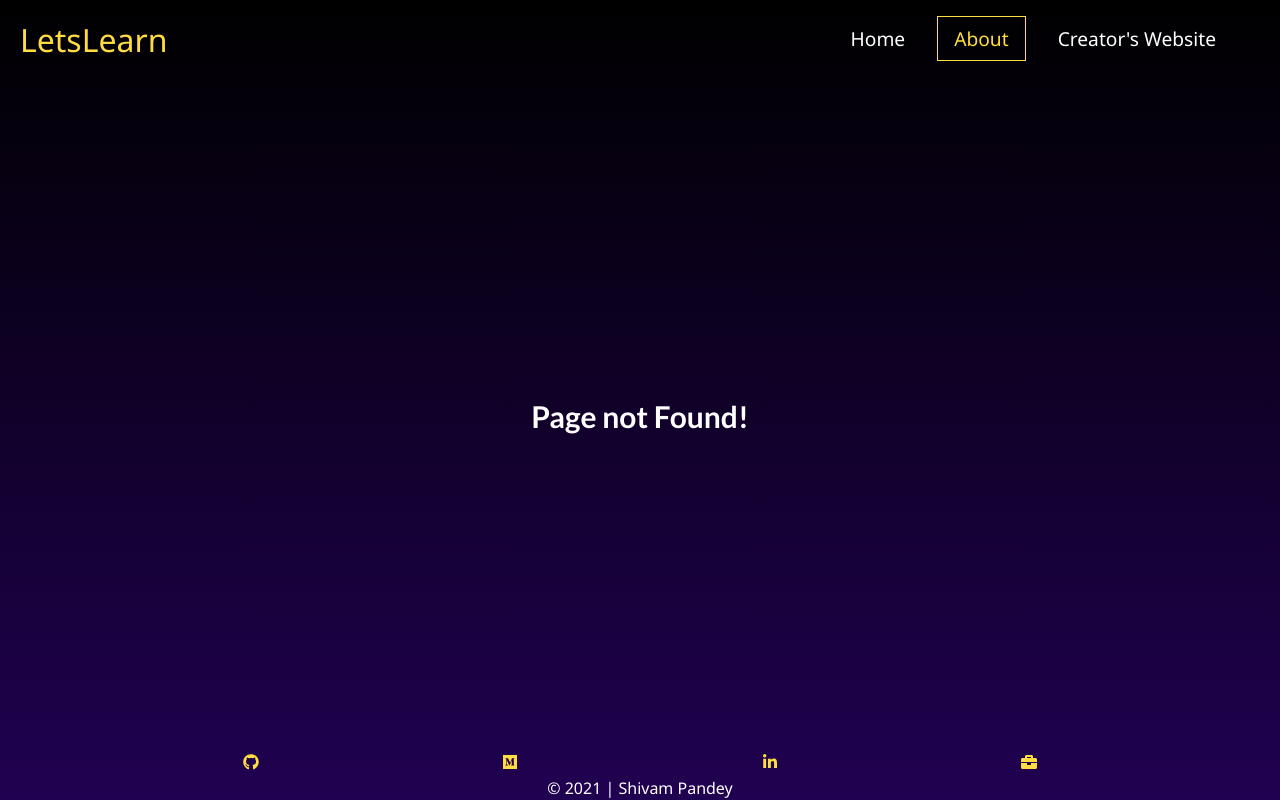
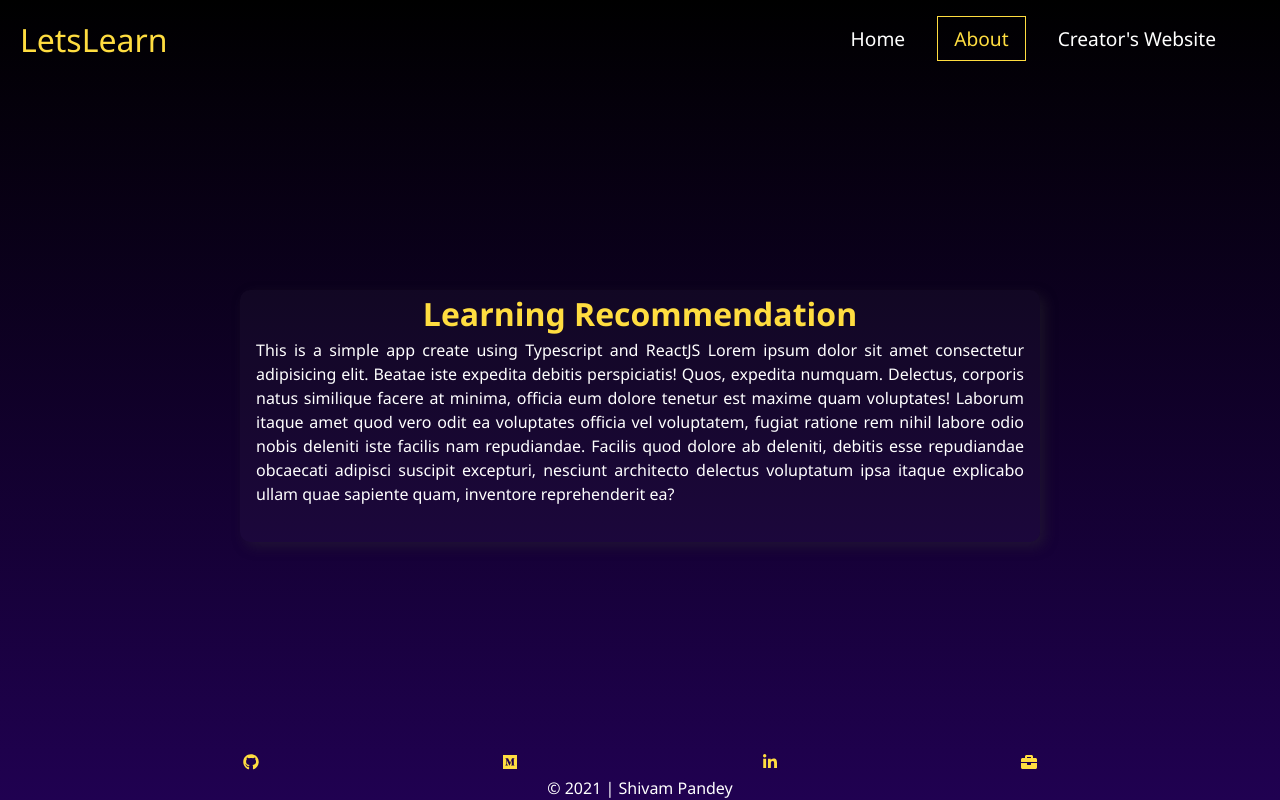
Before and after one commit to SJTGSHIVAM/learning_recommendation_mark9, a React (Create React App) app: page /about in a window 1280 px wide. Before the commit this address had no page. Built offline with nearby package versions, Linux system fonts and the light colour scheme.

Commit message:
fix: about page fixed

```diff
--- a/src/App.css
+++ b/src/App.css
@@ -123,6 +123,3 @@ a {
   margin-top: 25px;
   margin-bottom: 25px;
 }
-.rec-critic {
-  /* max-width: 100px; */
-}
--- a/src/App.tsx
+++ b/src/App.tsx
@@ -17,8 +17,8 @@ function App() {
       <Switch>
         <Route path="/" component={() => <RecList top={"dsa"} />} exact />
         <Route path="/rec/:id/:topic" component={Rec} />
+        <Route path="/about" exact component={About} />
         <Route path="/" component={NotFound} />
-        <Route path="/about" exact component={About} />
       </Switch>
       <Footer />
     </BrowserRouter>
--- a/src/components/About/About.css
+++ b/src/components/About/About.css
@@ -1,12 +1,23 @@
 * {
   box-sizing: border-box;
 }
+
+.head {
+  color: #ffdd40;
+  text-align: center;
+}
+
+.about {
+  text-align: justify;
+  margin: 1rem;
+  margin-top: 0;
+}
+
 .bcard {
-  background-color: #f8f9fa;
-  margin: 30px auto;
+  background-color: #f8f9fa07;
+  margin: auto;
   border-radius: 10px;
   padding: 0 0 20px 0;
-  -webkit-box-shadow: 5px 5px 13px 0px rgba(50, 50, 50, 0.39);
-  -moz-box-shadow: 5px 5px 13px 0px rgba(50, 50, 50, 0.39);
   box-shadow: 5px 5px 13px 0px rgba(50, 50, 50, 0.39);
+  max-width: 800px;
 }
--- a/src/components/About/About.tsx
+++ b/src/components/About/About.tsx
@@ -3,7 +3,7 @@ const About = () => {
   return (
     <div className="bcard mid-section">
       <header className="head">
-        <h1>Is your Bday lucky?</h1>
+        <h1>Learning Recommendation</h1>
       </header>
       <section className="about">
         This is a simple app create using Typescript and ReactJS Lorem ipsum
```
